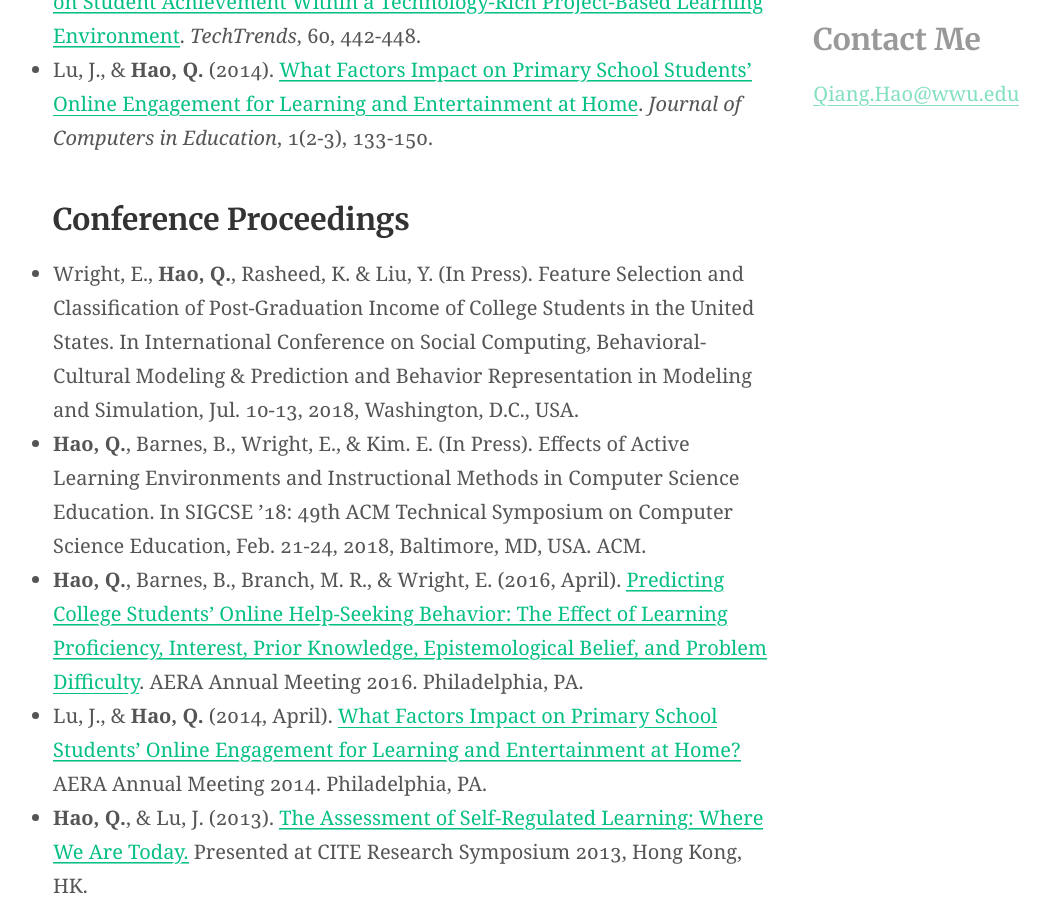
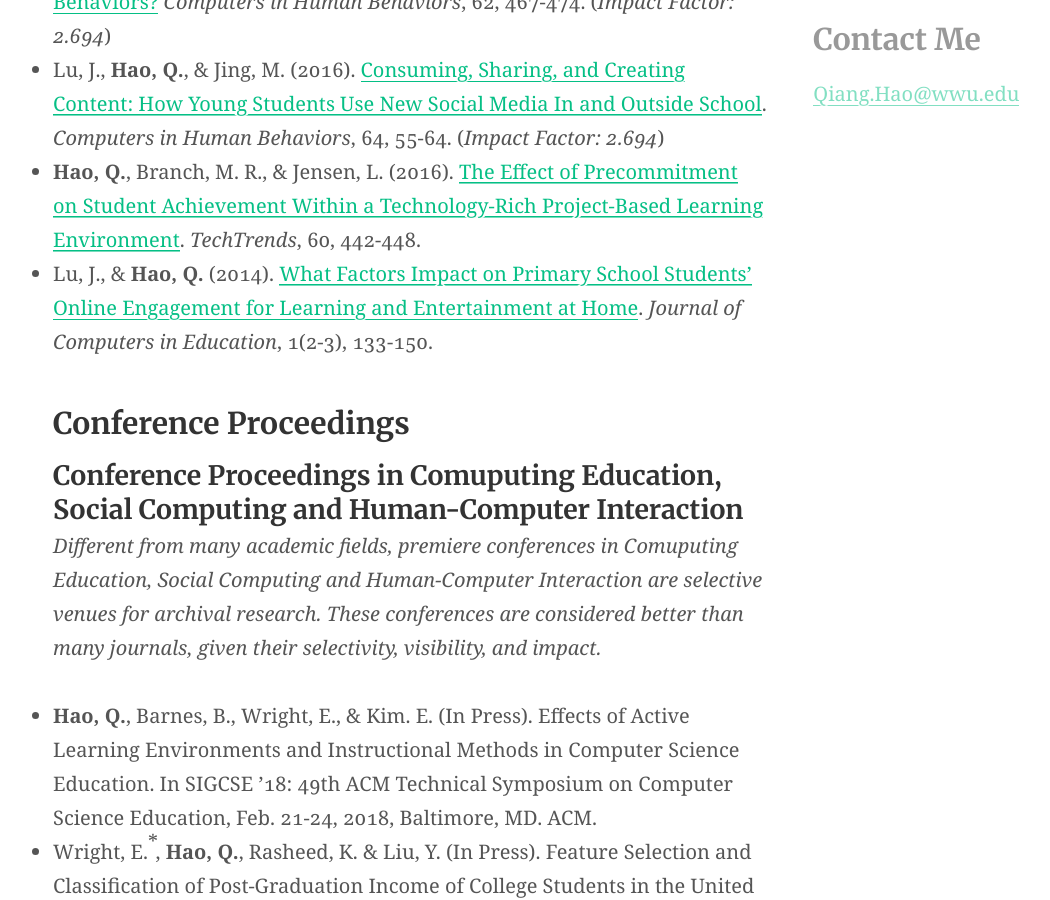
Before and after one commit to Neo-Hao/neo-hao.github.io, a Jekyll site: the page built from cv.md, in a window 1280 px wide and 900 px high, scrolled down 1393 px. Shown: the whole window, without its empty margins (11-1061 px from the left). Built offline with Jekyll 4.4.1, drawn with Linux system fonts in a browser that asks for light colours; some of the changed text lies outside the part shown.

Commit message:
update cv

```diff
--- a/cv.md
+++ b/cv.md
@@ -12,39 +12,49 @@
 
 ## Scholarly Contributions
 
+<i>Authorship order indicates the scope of my intellectual contribution to the work. However, as I collaborate with many student colleagues I mentor or co-mentor, they take the first authorship on many key publications.</i>
+
+<sup>*</sup>: student colleagues
+
 ### Journal Articles
 
-* <strong>Hao, Q.</strong>, Barnes, B., Branch, M. R., & Wright, E. (2017). <a href="http://neo-hao.github.io/downloads/KMEL-2017.pdf" target="_blank">Predicting Computer Science Students’ Online Help-Seeking Tendencies</a>. <i>Knowledge Management & E-Learning</i>, 9(1), 19-32.
+* <strong>Hao, Q.</strong>, Barnes, B., Branch, M. R., & Wright, E. (2017). <a href="http://qhao.info/downloads/KMEL-2017.pdf" target="_blank">Predicting Computer Science Students’ Online Help-Seeking Tendencies</a>. <i>Knowledge Management & E-Learning</i>, 9(1), 19-32.
 
-* <strong>Hao, Q.</strong>, Barnes, B., Wright, E., & Branch, M. R. (2017). <a href="http://neo-hao.github.io/downloads/bjet.pdf" target="_blank">The Influence of Achievement Goals on Online Help Seeking of Computer Science Students</a>. <i>British Journal of Educational Technology</i>, 48(6), 1273-1283. (<i>Impact Factor: 2.098</i>)
+* <strong>Hao, Q.</strong>, Barnes, B., Wright, E., & Branch, M. R. (2017). <a href="http://qhao.info/downloads/bjet.pdf" target="_blank">The Influence of Achievement Goals on Online Help Seeking of Computer Science Students</a>. <i>British Journal of Educational Technology</i>, 48(6), 1273-1283. (<i>Impact Factor: 2.098</i>)
 
-* <strong>Hao, Q.</strong>, Wright, E., Barnes, B., & Branch, M. R. (2016). <a href="http://neo-hao.github.io/downloads/computers-in-human-behavior.pdf" target="_blank">What Are the Most Important Predictors of Computer Science Students' Online Help-Seeking Behaviors?</a> <i>Computers in Human Behaviors</i>, 62, 467-474. (<i>Impact Factor: 2.694</i>)
+* <strong>Hao, Q.</strong>, Wright, E., Barnes, B., & Branch, M. R. (2016). <a href="http://qhao.info/downloads/computers-in-human-behavior.pdf" target="_blank">What Are the Most Important Predictors of Computer Science Students' Online Help-Seeking Behaviors?</a> <i>Computers in Human Behaviors</i>, 62, 467-474. (<i>Impact Factor: 2.694</i>)
 
-* Lu, J., <strong>Hao, Q.</strong>, & Jing, M. (2016). <a href="http://neo-hao.github.io/downloads/computers-in-human-behavior-2.pdf" target="_blank">Consuming, Sharing, and Creating Content: How Young Students Use New Social Media In and Outside School</a>. <i>Computers in Human Behaviors</i>, 64, 55-64. (<i>Impact Factor: 2.694</i>)
+* Lu, J., <strong>Hao, Q.</strong>, & Jing, M. (2016). <a href="http://qhao.info/downloads/computers-in-human-behavior-2.pdf" target="_blank">Consuming, Sharing, and Creating Content: How Young Students Use New Social Media In and Outside School</a>. <i>Computers in Human Behaviors</i>, 64, 55-64. (<i>Impact Factor: 2.694</i>)
 
-* <strong>Hao, Q.</strong>, Branch, M. R., & Jensen, L. (2016). <a href="http://neo-hao.github.io/downloads/techtrends-2016.pdf" target="_blank">The Effect of Precommitment on Student Achievement Within a Technology-Rich Project-Based Learning Environment</a>. <i>TechTrends</i>, 60, 442-448.
+* <strong>Hao, Q.</strong>, Branch, M. R., & Jensen, L. (2016). <a href="http://qhao.info/downloads/techtrends-2016.pdf" target="_blank">The Effect of Precommitment on Student Achievement Within a Technology-Rich Project-Based Learning Environment</a>. <i>TechTrends</i>, 60, 442-448.
 
-* Lu, J., & <strong>Hao, Q.</strong> (2014). <a href="http://neo-hao.github.io/downloads/journal-of-computer-in-education.pdf" target="_blank">What Factors Impact on Primary School Students’ Online Engagement for Learning and Entertainment at Home</a>. <i>Journal of Computers in Education</i>, 1(2-3), 133-150.
+* Lu, J., & <strong>Hao, Q.</strong> (2014). <a href="http://qhao.info/downloads/journal-of-computer-in-education.pdf" target="_blank">What Factors Impact on Primary School Students’ Online Engagement for Learning and Entertainment at Home</a>. <i>Journal of Computers in Education</i>, 1(2-3), 133-150.
 
 ### Conference Proceedings
 
-* Wright, E., <strong>Hao, Q.</strong>, Rasheed, K. & Liu, Y. (In Press). Feature Selection and Classification of Post-Graduation Income of College Students in the United States. In International Conference on Social Computing, Behavioral-Cultural Modeling & Prediction and Behavior Representation in Modeling and Simulation, Jul. 10-13, 2018, Washington, D.C., USA.
+#### Conference Proceedings in Comuputing Education, Social Computing and Human-Computer Interaction
 
-* <strong>Hao, Q.</strong>, Barnes, B., Wright, E., & Kim. E. (In Press). Effects of Active Learning Environments and Instructional Methods in Computer Science Education. In SIGCSE ’18: 49th ACM Technical Symposium on Computer Science Education, Feb. 21-24, 2018, Baltimore, MD, USA. ACM.
+<i>Different from many academic fields, premiere conferences in Comuputing Education, Social Computing and Human-Computer Interaction are selective venues for archival research. These conferences are considered better than many journals, given their selectivity, visibility, and impact.</i>
 
-* <strong>Hao, Q.</strong>, Barnes, B., Branch, M. R., & Wright, E. (2016, April). <a href="http://neo-hao.github.io/downloads/AERA-2016.pdf" target="_blank">Predicting College Students' Online Help-Seeking Behavior: The Effect of Learning Proficiency, Interest, Prior Knowledge, Epistemological Belief, and Problem Difficulty</a>. AERA Annual Meeting 2016. Philadelphia, PA.
+* <strong>Hao, Q.</strong>, Barnes, B., Wright, E., & Kim. E. (In Press). Effects of Active Learning Environments and Instructional Methods in Computer Science Education. In SIGCSE ’18: 49th ACM Technical Symposium on Computer Science Education, Feb. 21-24, 2018, Baltimore, MD. ACM.
 
-* Lu, J., & <strong>Hao, Q.</strong> (2014, April). <a href="http://neo-hao.github.io/downloads/AERA-2014.pdf" target="_blank">What Factors Impact on Primary School Students’ Online Engagement for Learning and Entertainment at Home? </a> AERA Annual Meeting 2014. Philadelphia, PA.
+* Wright, E.<sup>*</sup>, <strong>Hao, Q.</strong>, Rasheed, K. & Liu, Y. (In Press). Feature Selection and Classification of Post-Graduation Income of College Students in the United States. In International Conference on Social Computing, Behavioral-Cultural Modeling & Prediction and Behavior Representation in Modeling and Simulation, Jul. 10-13, 2018, Washington, D.C.
 
-* <strong>Hao, Q.</strong>, & Lu, J. (2013). <a href="http://neo-hao.github.io/downloads/CITE-2013.pdf" target="_blank">The Assessment of Self-Regulated Learning: Where We Are Today.</a> Presented at CITE Research Symposium 2013, Hong Kong, HK.
+#### Conference Proceedings in Learning Technology and Education
 
-* <strong>Hao, Q.</strong>, & Siu, F. (2012). <a href="http://neo-hao.github.io/downloads/CITE-2012.pdf" target="_blank">Effects of Computerized Graphic Organizers on EFL Students' Expository Reading.</a> Presented at CITE Research Symposium 2012, Hong Kong, HK.
+* <strong>Hao, Q.</strong>, Barnes, B., Branch, M. R., & Wright, E. (2016, April). <a href="http://qhao.info/downloads/AERA-2016.pdf" target="_blank">Predicting College Students' Online Help-Seeking Behavior: The Effect of Learning Proficiency, Interest, Prior Knowledge, Epistemological Belief, and Problem Difficulty</a>. AERA Annual Meeting 2016. Philadelphia, PA.
+
+* Lu, J., & <strong>Hao, Q.</strong> (2014, April). <a href="http://qhao.info/downloads/AERA-2014.pdf" target="_blank">What Factors Impact on Primary School Students’ Online Engagement for Learning and Entertainment at Home? </a> AERA Annual Meeting 2014. Philadelphia, PA.
+
+* <strong>Hao, Q.</strong>, & Lu, J. (2013). <a href="http://qhao.info/downloads/CITE-2013.pdf" target="_blank">The Assessment of Self-Regulated Learning: Where We Are Today.</a> Presented at CITE Research Symposium 2013, Hong Kong, HK.
+
+* <strong>Hao, Q.</strong>, & Siu, F. (2012). <a href="http://qhao.info/downloads/CITE-2012.pdf" target="_blank">Effects of Computerized Graphic Organizers on EFL Students' Expository Reading.</a> Presented at CITE Research Symposium 2012, Hong Kong, HK.
 
 ### Dissertation & Thesis
 
-* <strong>Hao, Q.</strong> (2017). <a href="http://neo-hao.github.io/downloads/phd-ldt-uga.pdf" target="_blank">Online help seeking in computer science education (Doctoral dissertation)</a>. University of Georgia.
+* <strong>Hao, Q.</strong> (2017). <a href="http://qhao.info/downloads/phd-ldt-uga.pdf" target="_blank">Online help seeking in computer science education (Doctoral dissertation)</a>. University of Georgia.
 
-* <strong>Hao, Q.</strong> (2017). <a href="http://neo-hao.github.io/downloads/ms-cs-uga.pdf" target="_blank">Feature selection and classification of post-graduation income of college students in United States (Master’s thesis)</a>. University of Georgia.
+* <strong>Hao, Q.</strong> (2017). <a href="http://qhao.info/downloads/ms-cs-uga.pdf" target="_blank">Feature selection and classification of post-graduation income of college students in United States (Master’s thesis)</a>. University of Georgia.
 
 ### Conference Presentations
 
@@ -82,15 +92,15 @@
 
 ### Workshop
 
-* Hao, Q. & Branch, M. R. (2016). <a href="http://neo-hao.github.io/edutextmining/" target="_blank">Online Learning Analytics on Social Networking Sites: How to Tap the Potential of Data Mining in Research of Educational Technology</a>. Workshop at AECT Convention 2016, Las Vegas, Nevada.
+* Hao, Q. & Branch, M. R. (2016). <a href="http://qhao.info/edutextmining/" target="_blank">Online Learning Analytics on Social Networking Sites: How to Tap the Potential of Data Mining in Research of Educational Technology</a>. Workshop at AECT Convention 2016, Las Vegas, Nevada.
 
-* Hao, Q. & Panke, S. (2016). <a href="http://neo-hao.github.io/edutextmining/" target="_blank">Introduction to Text Mining in Educational Research</a>. Workshop at SITE 2016 Annual Meeting, Savannah, GA.
+* Hao, Q. & Panke, S. (2016). <a href="http://qhao.info/edutextmining/" target="_blank">Introduction to Text Mining in Educational Research</a>. Workshop at SITE 2016 Annual Meeting, Savannah, GA.
 
-* Hao, Q. & Branch, M. R. (2015). <a href="http://neo-hao.github.io/edutextmining/" target="_blank">Online Learning Analytics on Social Networking Sites: How to Tap the Potential of Data Mining in Research of Educational Technology</a>. Workshop at AECT Convention 2015, Indianapolis, Indiana.
+* Hao, Q. & Branch, M. R. (2015). <a href="http://qhao.info/edutextmining/" target="_blank">Online Learning Analytics on Social Networking Sites: How to Tap the Potential of Data Mining in Research of Educational Technology</a>. Workshop at AECT Convention 2015, Indianapolis, Indiana.
 
 * Hao, Q. (2015). <a href="http://www.slideshare.net/qianghaoqiang/data-mining-and-text-mining-in-educational-research" target="_blank">Data Mining and Text Mining in Educational Research</a>. Seminar at Design, Develop and Research Conference 2015, Athens, GA.
 
-* Hao, Q. (2015). <a href="http://neo-hao.github.io/sem/" target="_blank">Introduction to Confirmatory Factor Analysis and Structural Equation Modeling</a>. Workshop for Graduate Students Majored in Journalism from University of Georgia, Athens, GA.
+* Hao, Q. (2015). <a href="http://qhao.info/sem/" target="_blank">Introduction to Confirmatory Factor Analysis and Structural Equation Modeling</a>. Workshop for Graduate Students Majored in Journalism from University of Georgia, Athens, GA.
 
 ### Assigned Teaching
 
--- a/research.md
+++ b/research.md
@@ -9,6 +9,11 @@
 > Hao, Q, Barnes, B., Wright, E., & Kim, E. (2018).
 > Effects of Active Learning Environments and Instructional Methods in Computer Science Education.
 > ACM Technical Symposium on Computer Science Education (SIGCSE), to appear.
+
+> * Wright, E., <strong>Hao, Q.</strong>, Rasheed, K. & Liu, Y. (2018). Feature
+> Selection and Classification of Post-Graduation Income of College Students in the United
+> States. In International Conference on Social Computing, Behavioral-Cultural Modeling &
+> Prediction and Behavior Representation in Modeling and Simulation, Jul. 10-13, 2018, Washington, D.C., to appear.
 
 ### Hour of Code
 
```
